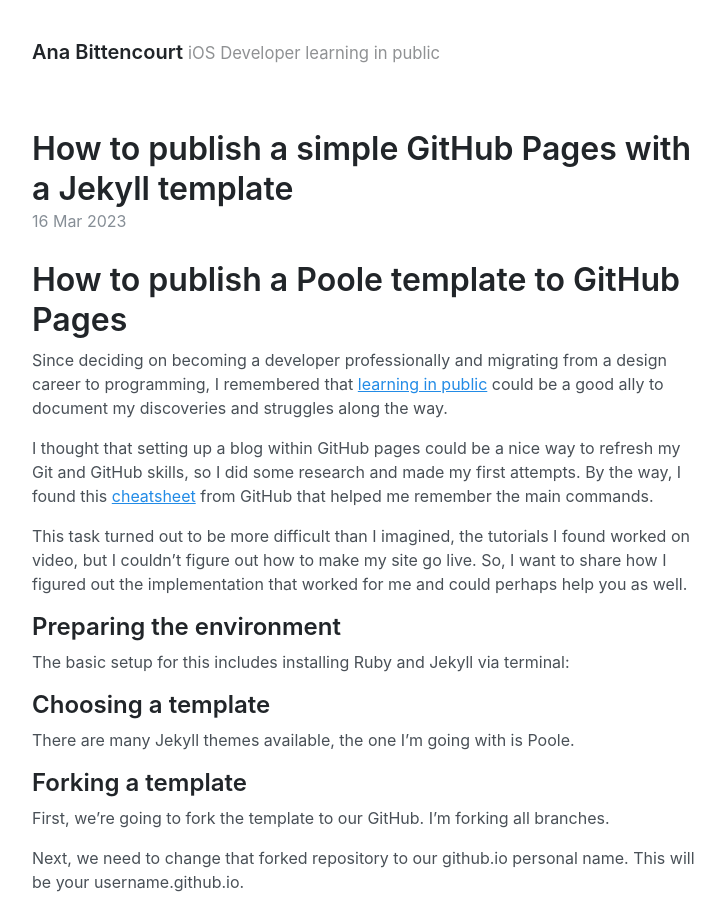
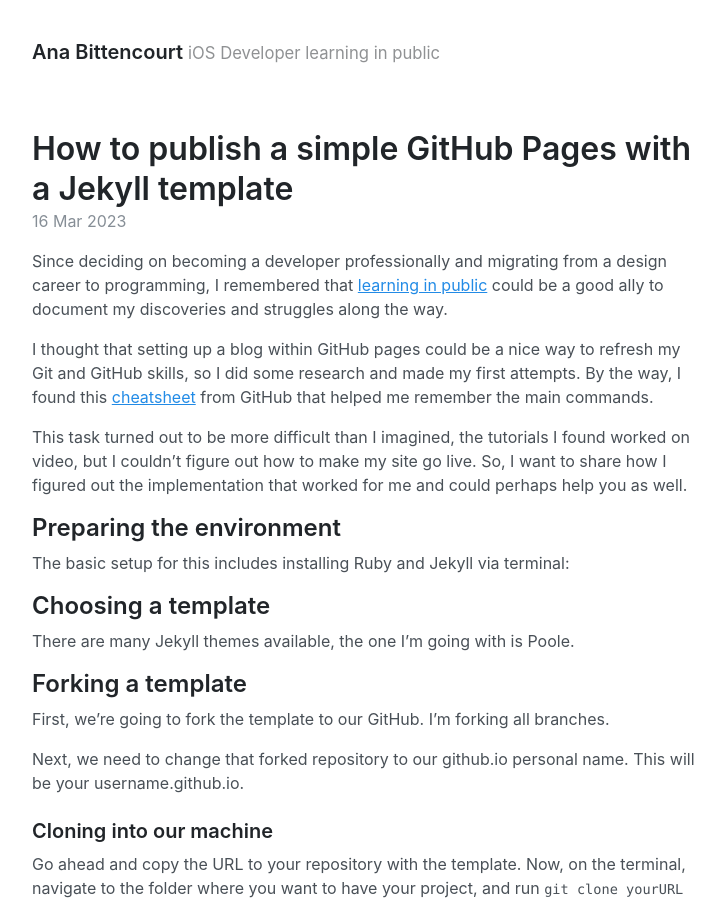
Before and after one commit to anabvidigal/anabvidigal.github.io, a Jekyll site: the page built from _posts/2023-03-16-how-to-publish.md, in a window 1280 px wide and 900 px high. Shown: the whole window, without its empty margins (272-997 px from the left). Built offline with Jekyll 4.4.1, drawn with Linux system fonts in a browser that asks for light colours.

Commit message:
Tweaked post.

```diff
--- a/_posts/2023-03-16-how-to-publish.md
+++ b/_posts/2023-03-16-how-to-publish.md
@@ -3,7 +3,6 @@
 title: How to publish a simple GitHub Pages with a Jekyll template
 ---
 
-# How to publish a Poole template to GitHub Pages
 Since deciding on becoming a developer professionally and migrating from a design career to programming, I remembered that [learning in public](https://www.swyx.io/learn-in-public) could be a good ally to document my discoveries and struggles along the way.
 
 I thought that setting up a blog within GitHub pages could be a nice way to refresh my Git and GitHub skills, so I did some research and made my first attempts. By the way, I found this [cheatsheet](https://education.github.com/git-cheat-sheet-education.pdf) from GitHub that helped me remember the main commands.
```
